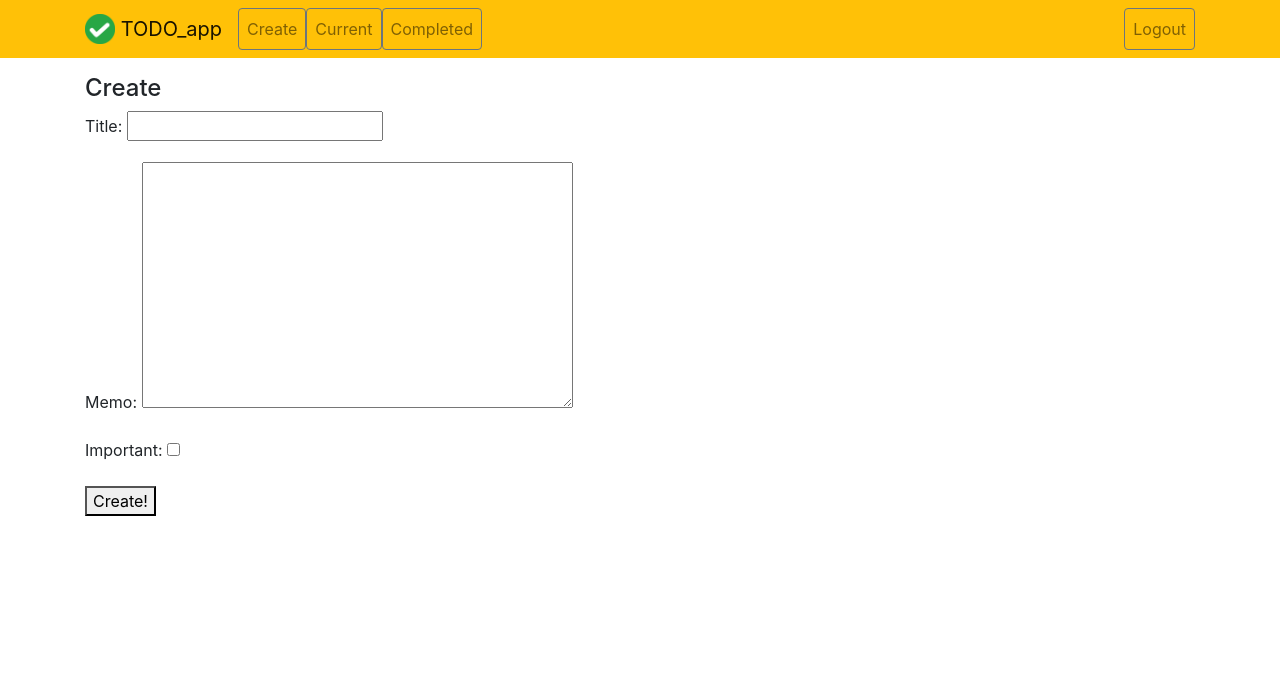
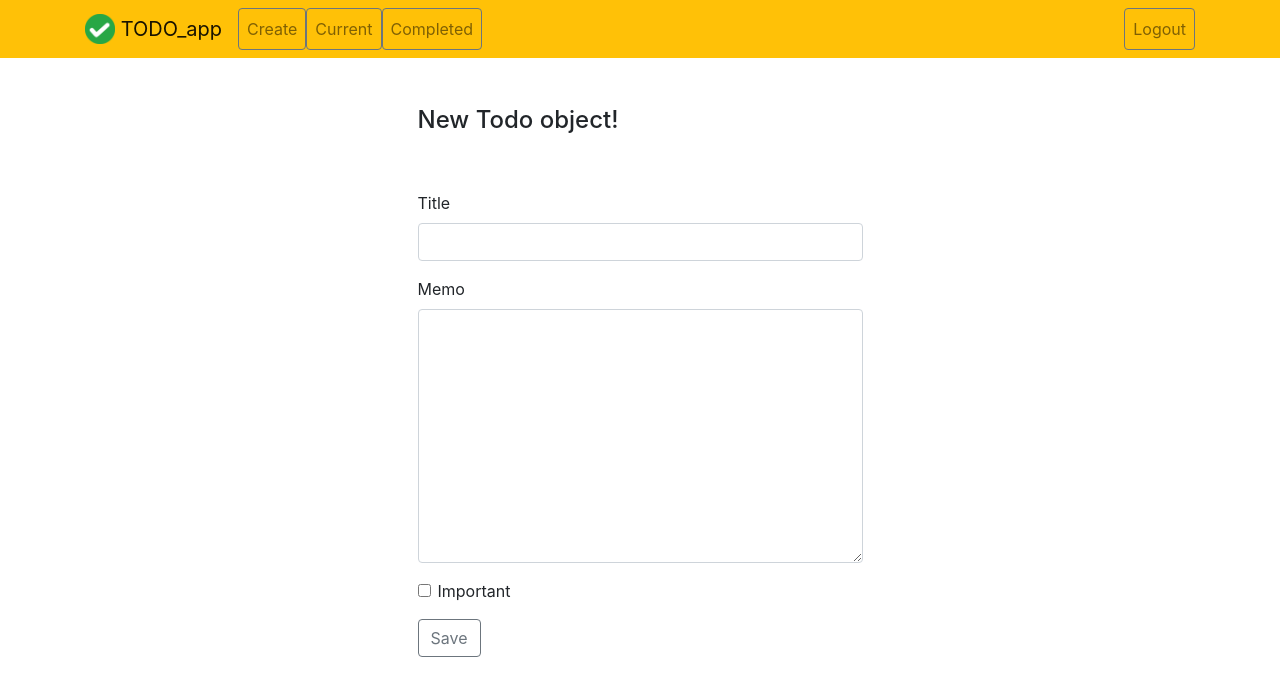
Before and after one commit to JaworskiAleksander/TODO_app, a Django app: page /create/ in a window 1280 px wide. Shown: the top 696 px of the page. Run offline with Django 3.2, Linux system fonts and the light colour scheme; the visitor is signed in with stand-in values (Sample User, id 1); some libraries are stand-ins or nearby versions.

Commit message:
bootstrapped createtodo.html template

```diff
--- a/TODO/templates/TODO/createtodo.html
+++ b/TODO/templates/TODO/createtodo.html
@@ -2,15 +2,36 @@
 
 {% block content %}
 
-{% if error_msg %}
-<h2> {{ error_msg }}</h2>
-{% endif %}
+<div class="row justify-content-center mt-5">
+    <div class="col-md-5">
+        <h4>New Todo object!</h4>
+    </div>
+</div>
+<div class="row justify-content-center mt-5">
+    <div class="col-md-5">
+        {% if error_msg %}
+        <div class="alert alert-danger" role="alert">
+            {{ error_msg }}
+        </div>
+        {% endif %}
 
-<h4>Create</h4>
+        <form action="" method="post">
+            {% csrf_token %}
+            <div class="form-group">
+                <label for="title">Title</label>
+                <input type="text" name="title" id="title" class="form-control" required>
+            </div>
+            <div class="form-group">
+                <label for="memo">Memo</label>
+                <textarea name="memo" id="memo" cols="30" rows="10" class="form-control"></textarea>
+            </div>
+            <div class="form-group form-check">
+                <input type="checkbox" name='important' class="form-check-input" id="important">
+                <label for="important" class="form-check-label">Important</label>
+            </div>
+            <button type="submit" class="btn btn-outline-secondary">Save</button>
+        </form>
+    </div>
+</div>
 
-<form action="" method="post">
-    {% csrf_token %}
-    {{ form.as_p }}
-    <button type="submit">Create!</button>
-</form>
 {% endblock %}
--- a/TODO/templates/TODO/currenttodos.html
+++ b/TODO/templates/TODO/currenttodos.html
@@ -15,7 +15,7 @@
         {% if todos %}
             <div class="list-group">
                 {% for item in todos %}
-                    <a href="{% url 'viewtodo' item.pk %}" class="list-group-item list-group-item-action{% if item.important %} list-group-item-danger{% endif %}"><b>{{ item.title }}</b>{% if item.memo %} - {{ item.memo|truncatechars:30 }}{% endif %}</a>
+                    <a href="{% url 'viewtodo' item.pk %}" class="list-group-item list-group-item-action{% if item.important %} list-group-item-danger{% endif %}"><b>{{ item.title }}</b>{% if item.memo %} - {{ item.memo_short }}{% endif %}</a>
                 {% endfor %}
             </div>
         {% else %}
```
